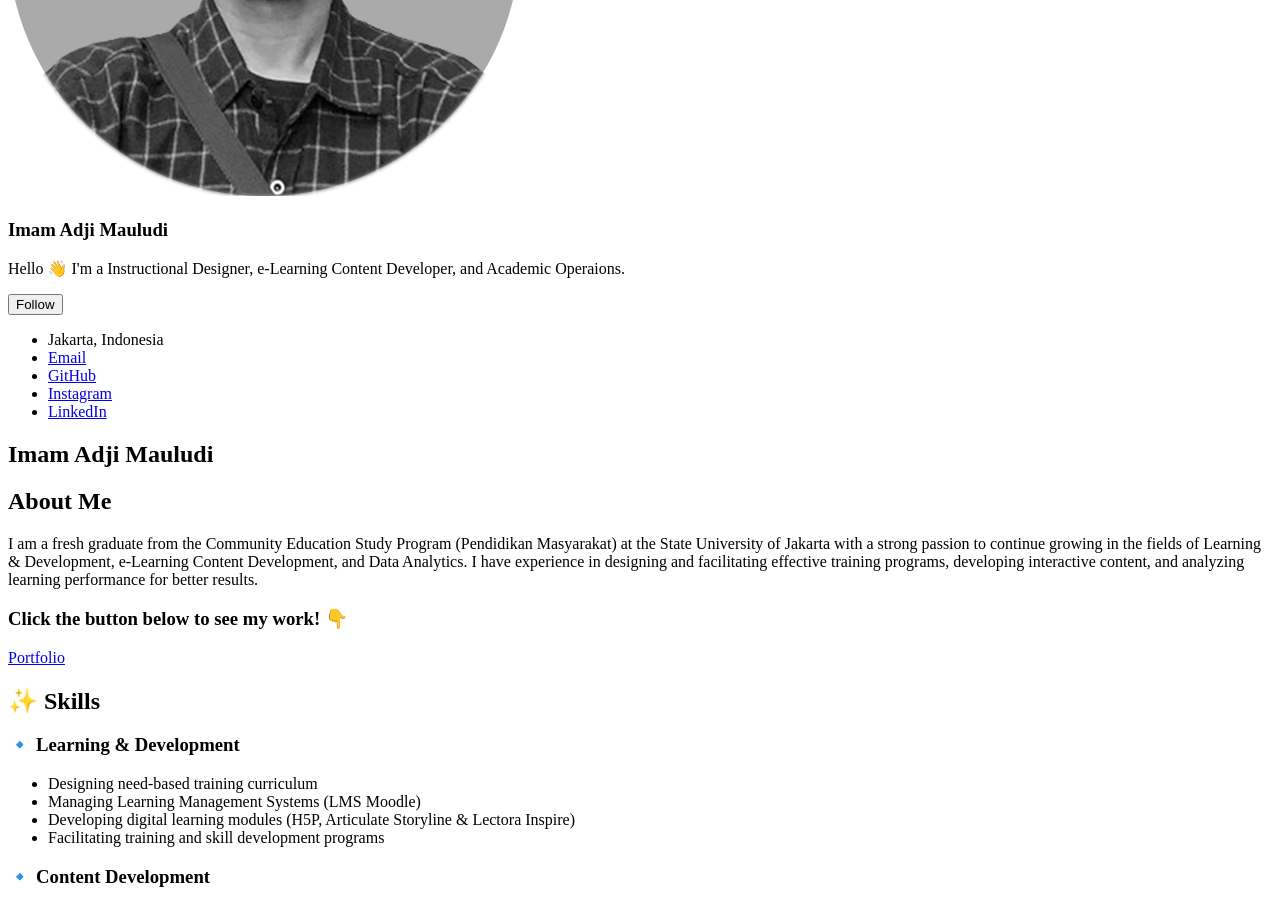
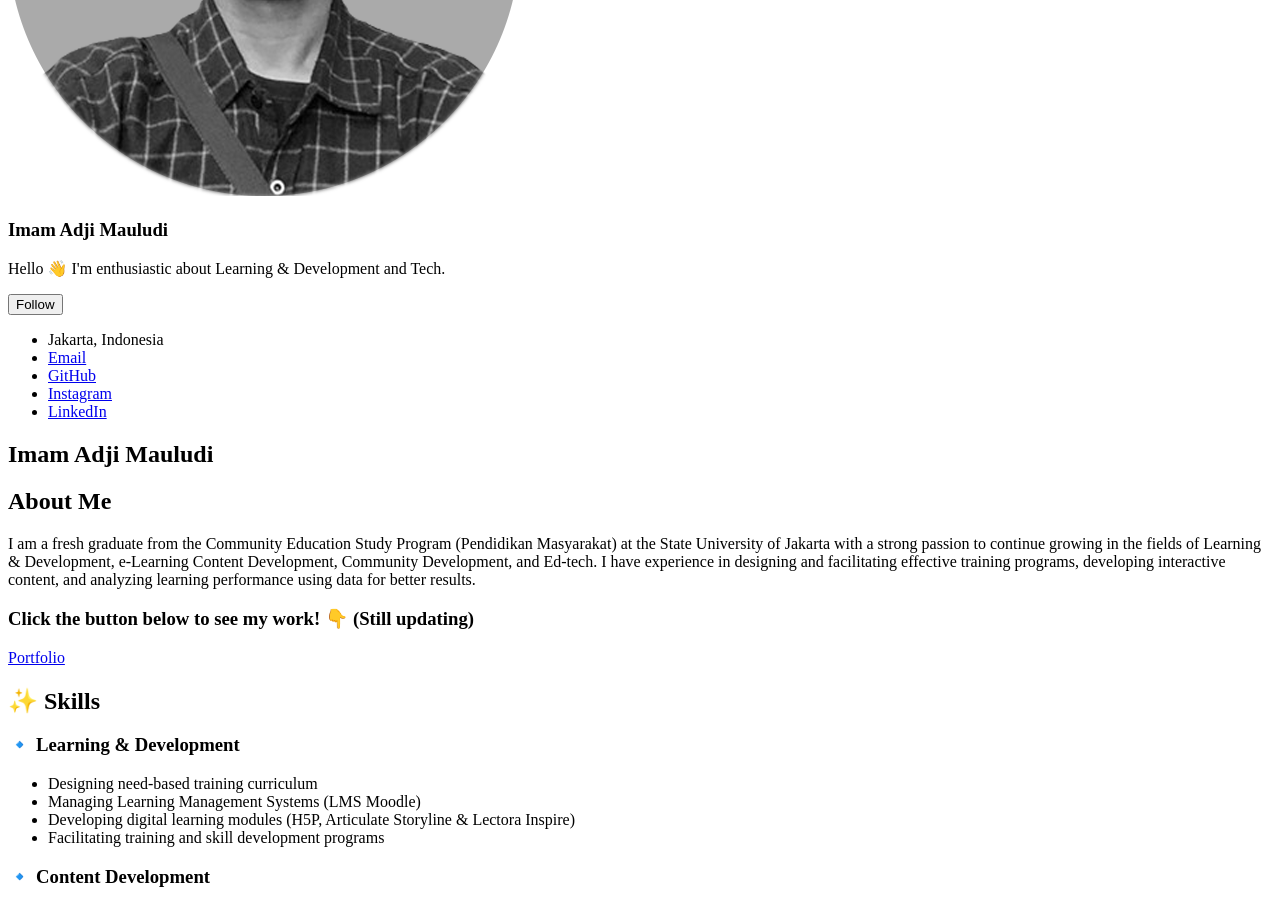
Before and after one commit to ImamAdjiMauludi/ImamAdjiMauludi.github.io, a Jekyll site: the page built from _pages/about.md, in a window 1280 px wide and 900 px high, scrolled down 528 px. Built offline with Jekyll 4.4.1, drawn with Linux system fonts in a browser that asks for light colours.

Commit message:
added new porto

```diff
--- a/_config.yml
+++ b/_config.yml
@@ -25,7 +25,7 @@
   avatar: "profile.png"
   name: "Imam Adji Mauludi"
   pronouns: # example: "she/her"
-  bio: "Hello 👋 I'm a Instructional Designer, e-Learning Content Developer, and Academic Operaions."
+  bio: "Hello 👋 I'm enthusiastic about Learning & Development and Tech."
   location: "Jakarta, Indonesia"
   # employer: "-"
   uri: # URL
--- a/_pages/about.md
+++ b/_pages/about.md
@@ -9,11 +9,11 @@
 
 ## About Me
 
-I am a fresh graduate from the Community Education Study Program (Pendidikan Masyarakat) at the State University of Jakarta with a strong passion to continue growing in the fields of Learning & Development, e-Learning Content Development, and Data Analytics. I have experience in designing and facilitating effective training programs, developing interactive content, and analyzing learning performance for better results.
+I am a fresh graduate from the Community Education Study Program (Pendidikan Masyarakat) at the State University of Jakarta with a strong passion to continue growing in the fields of Learning & Development, e-Learning Content Development, Community Development, and Ed-tech. I have experience in designing and facilitating effective training programs, developing interactive content, and analyzing learning performance using data for better results.
 
-### Click the button below to see my work! 👇
+### Click the button below to see my work! 👇 (Still updating)
 
-[Portfolio](https://imamadjimauludi.github.io/porto/){: .btn .btn--info .btn--large}
+[Portfolio](https://imamadjimauludi.github.io/portfolio/){: .btn .btn--info .btn--large}
 
 ## ✨ Skills
 
--- a/_portfolio/portfolio-3.html
+++ b/_portfolio/portfolio-3.html
@@ -1,6 +1,6 @@
 ---
-title: "Portfolio item number 3"
-excerpt: "Short description of portfolio item number 2 <br/><img src='/images/500x300.png'>"
+title: "annnnddddddddd, Still Updating! 😊"
+excerpt: "porto lainnya masih dalam proses update nih, bisa dateng lagi yah untuk liat-liat hehe <br/><img src='/images/under-construcion.png' width='500'>"
 collection: portfolio
 ---
 
```
Also changed, not shown: _portfolio/pelatihan_google_workspace.md (added, +70 -0 lines), _portfolio/portfolio-1.md (+2 -2 lines), images/porto/googleW_1.jpg (added), images/porto/googleW_6.jpg (added), 5 other files.
